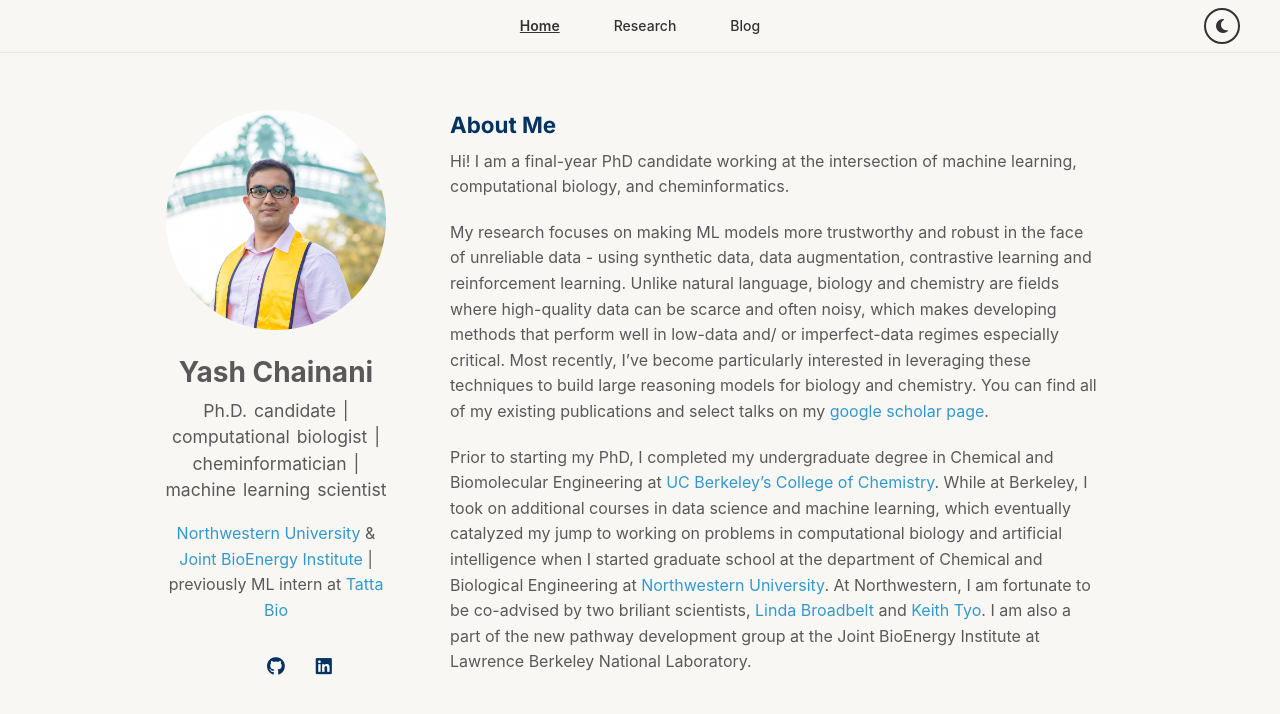
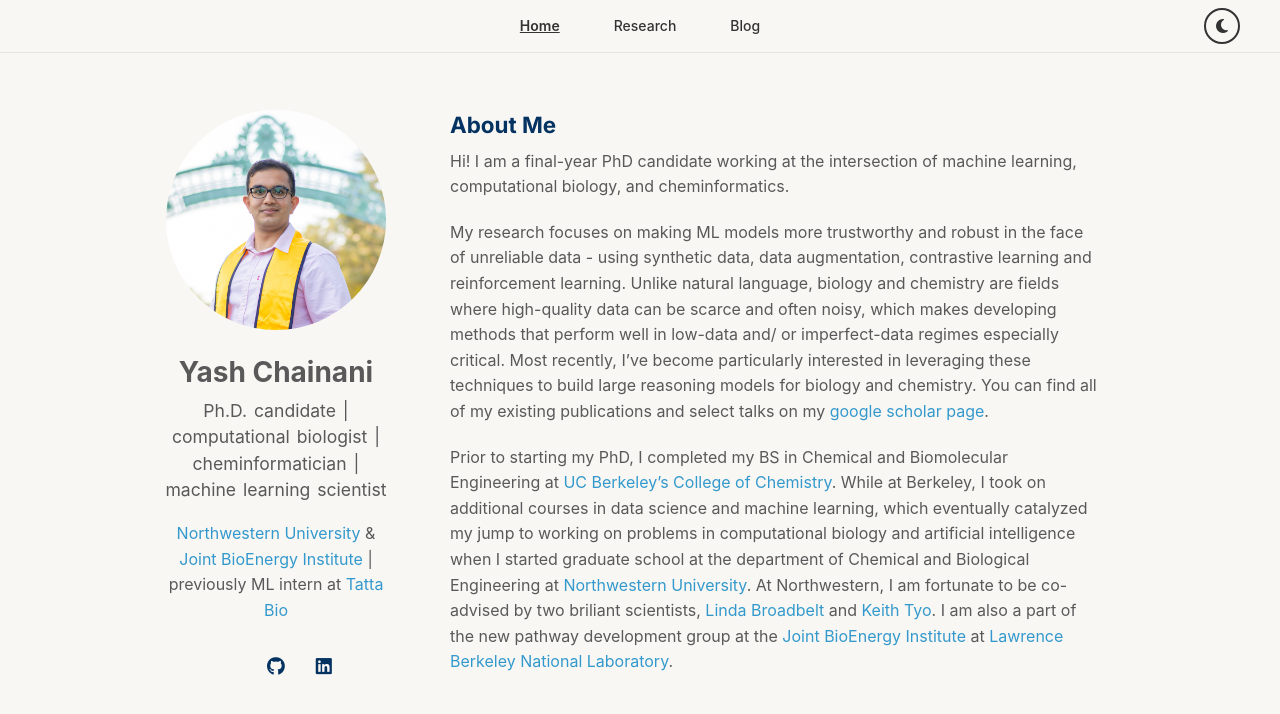
Before and after one commit to yashchainani21/yashchainani21.github.io, a Jekyll site: the page built from index.md, in a window 1280 px wide. Shown: the top 714 px of the page. Built offline with Jekyll 4.4.1, drawn with Linux system fonts in a browser that asks for light colours; a style sheet for code colours, icons or effects is not loaded; our own code applies the rules of GitHub Pages for plain Markdown files.

Commit message:
more hyperlinks

```diff
--- a/index.md
+++ b/index.md
@@ -8,4 +8,4 @@
 
 My research focuses on making ML models more trustworthy and robust in the face of unreliable data - using synthetic data, data augmentation, contrastive learning and reinforcement learning. Unlike natural language, biology and chemistry are fields where high-quality data can be scarce and often noisy, which makes developing methods that perform well in low-data and/ or imperfect-data regimes especially critical. Most recently, I’ve become particularly interested in leveraging these techniques to build large reasoning models for biology and chemistry. You can find all of my existing publications and select talks on my [google scholar page](https://scholar.google.com/citations?user=dyNc88kAAAAJ&hl=en&oi=ao).
 
-Prior to starting my PhD, I completed my undergraduate degree in Chemical and Biomolecular Engineering at [UC Berkeley's College of Chemistry](https://chemistry.berkeley.edu). While at Berkeley, I took on additional courses in data science and machine learning, which eventually catalyzed my jump to working on problems in computational biology and artificial intelligence when I started graduate school at the department of Chemical and Biological Engineering at [Northwestern University](https://www.mccormick.northwestern.edu/chemical-biological/). At Northwestern, I am fortunate to be co-advised by two briliant scientists, [Linda Broadbelt](https://www.mccormick.northwestern.edu/research-faculty/directory/profiles/broadbelt-linda.html) and [Keith Tyo](https://www.mccormick.northwestern.edu/research-faculty/directory/profiles/tyo-keith.html). I am also a part of the new pathway development group at the Joint BioEnergy Institute at Lawrence Berkeley National Laboratory.
+Prior to starting my PhD, I completed my BS in Chemical and Biomolecular Engineering at [UC Berkeley's College of Chemistry](https://chemistry.berkeley.edu). While at Berkeley, I took on additional courses in data science and machine learning, which eventually catalyzed my jump to working on problems in computational biology and artificial intelligence when I started graduate school at the department of Chemical and Biological Engineering at [Northwestern University](https://www.mccormick.northwestern.edu/chemical-biological/). At Northwestern, I am fortunate to be co-advised by two briliant scientists, [Linda Broadbelt](https://www.mccormick.northwestern.edu/research-faculty/directory/profiles/broadbelt-linda.html) and [Keith Tyo](https://www.mccormick.northwestern.edu/research-faculty/directory/profiles/tyo-keith.html). I am also a part of the new pathway development group at the [Joint BioEnergy Institute](jbei.org) at [Lawrence Berkeley National Laboratory](https://www.lbl.gov).
```
